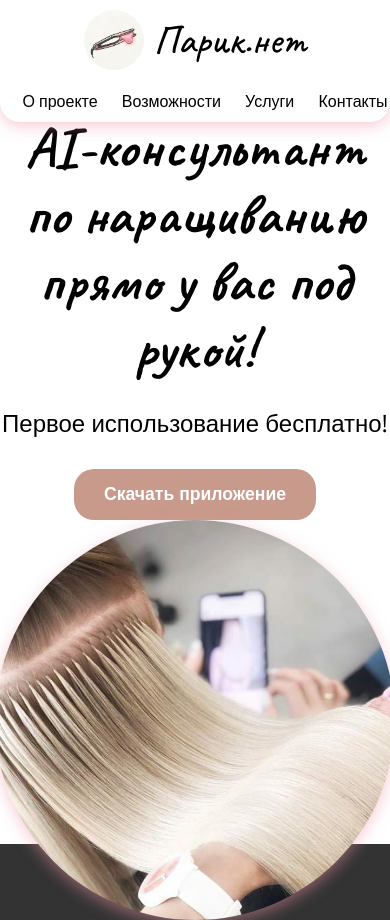
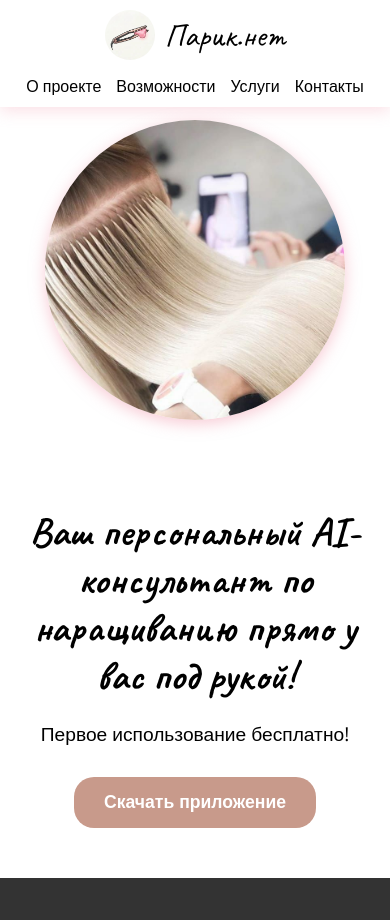
Before and after one commit to rise171/lending_startup, a plain HTML site: page index.html in a window 390 px wide. Shown: the top 920 px of the page. Drawn offline with nearby package versions, Linux system fonts and the light colour scheme.

Commit message:
update design

```diff
--- a/index.html
+++ b/index.html
@@ -9,9 +9,14 @@
     <link href="https://fonts.googleapis.com/css2?family=Caveat:wght@400..700&family=Open+Sans:ital,wght@0,300..800;1,300..800&display=swap" rel="stylesheet">
     <title>Парик.нет - Без парика проще</title>
     <style>
+        * {
+            box-sizing: border-box;
+        }
+
         body {
-            margin: 0px;
+            margin: 0;
             font-family: 'Open Sans', sans-serif;
+            overflow-x: hidden;
         }
 
         header {
@@ -21,53 +26,63 @@
             width: 100%;
             z-index: 1000;
             background: white;
+            padding: 10px 20px;
+            box-shadow: 0 4px 15px rgba(241, 151, 171, 0.3);
+        }
+
+        nav {
+            display: flex;
+            align-items: center;
+            justify-content: space-between;
+            max-width: 1200px;
+            margin: 0 auto;
         }
 
         .logo-block {
             display: flex;
             align-items: center;
+            text-decoration: none;
         }
 
         .logo-block a {
-            margin-left: 10px;
             color: black;
             text-decoration: none;
-            font-size: 2.5rem;
+            font-size: 2rem;
             font-family: 'Caveat', cursive;
+            margin-left: 10px;
         }
 
         .logo-image {
-            width: 60px;
-            height: 60px;
+            width: 50px;
+            height: 50px;
             border-radius: 50%;
             object-fit: cover;
         }
 
-        nav {
+        .nav-links {
             display: flex;
-            width: 100vw;
-            margin: 0 auto;
-            padding: 10px 0;
-            box-shadow: 0 4px 15px rgba(241, 151, 171, 0.5);
-            align-items: center;
-            justify-content: space-around;
-            border-radius: 0 0 20px 20px;
-            background-color: white;
+            gap: 20px;
         }
 
-        nav a {
+        .nav-links a {
             text-decoration: none;
             color: black;
             font-size: 1rem;
             font-weight: 500;
-            margin-left: 20px;
+            transition: color 0.3s;
+        }
+
+        .nav-links a:hover {
+            color: #C89A8B;
         }
 
         .doing-sector {
             display: flex;
             align-items: center;
-            justify-content: space-around;
-            height: 100vh;
+            justify-content: center;
+            min-height: 100vh;
+            padding: 100px 5% 50px;
+            gap: 50px;
         }
 
         .doing-image {
@@ -119,7 +134,7 @@
             background-color: #333333;
             color: white;
             text-align: center;
-            height: 80vh;
+            min-height: 80vh;
         }
 
         .about-project h1 {
@@ -146,13 +161,14 @@
             font-family: 'Caveat', cursive;
             font-size: 3rem;
             color: #333;
+            margin-bottom: 40px;
         }
 
         .cards-container {
             display: grid;
-            grid-template-columns: repeat(auto-fit, minmax(350px, 1fr));
+            grid-template-columns: repeat(auto-fit, minmax(300px, 1fr));
             gap: 30px;
-            max-width: 1000px;
+            max-width: 1200px;
             margin: 0 auto;
         }
 
@@ -163,7 +179,7 @@
             padding: 30px;
             background: white;
             border-radius: 20px;
-            box-shadow: 0 4px 15px rgba(241, 151, 171, 0.5);
+            box-shadow: 0 4px 15px rgba(241, 151, 171, 0.3);
             text-align: left;
         }
 
@@ -184,14 +200,13 @@
         }
 
         .services {
-            height: 100vh;
+            min-height: 100vh;
             background-color: #333333;
             display: flex;
             flex-direction: column;
             align-items: center;
             justify-content: center;
-            padding: 0 20px;
-            box-sizing: border-box;
+            padding: 80px 20px;
         }
 
         .services h1 {
@@ -212,9 +227,9 @@
 
         .pricing-container {
             display: flex;
-            flex-direction: row;
-            justify-content: space-around;
-            gap: 50px;
+            flex-wrap: wrap;
+            justify-content: center;
+            gap: 30px;
             width: 100%;
             max-width: 900px;
         }
@@ -269,17 +284,20 @@
         }
 
         .contacts {
-            padding: 130px 0px;
+            padding: 80px 20px;
             background-color: #fff;
+            min-height: 100vh;
+            display: flex;
+            align-items: center;
         }
 
         .contacts-wrapper {
-            height: 100vh;
             display: grid;
             grid-template-columns: 1fr 1fr;
             gap: 60px;
             max-width: 1000px;
             margin: 0 auto;
+            width: 100%;
             align-items: start;
         }
 
@@ -357,7 +375,6 @@
             font-size: 1rem;
             font-family: 'Open Sans', sans-serif;
             transition: border-color 0.3s;
-            box-sizing: border-box;
         }
 
         .form-group input:focus,
@@ -385,35 +402,53 @@
             transform: translateY(-2px);
         }
 
-        @media (max-width: 768px) {
+        @media (max-width: 900px) {
+            .doing-sector {
+                flex-direction: column-reverse;
+                text-align: center;
+                padding-top: 120px;
+            }
+
+            .doing-image {
+                width: 300px;
+                height: 300px;
+            }
+
             .contacts-wrapper {
                 grid-template-columns: 1fr;
                 gap: 40px;
             }
+        }
+
+        @media (max-width: 768px) {
+            nav {
+                flex-direction: column;
+                gap: 15px;
+            }
+
+            .nav-links {
+                flex-wrap: wrap;
+                justify-content: center;
+                gap: 15px;
+            }
+
+            .utp-text h1 {
+                font-size: 2.5rem;
+            }
+
+            .utp-text p {
+                font-size: 1.2rem;
+            }
+
+            .about-project h1,
+            .plus h1,
+            .services h1,
+            .contacts-info h1 {
+                font-size: 2.5rem;
+            }
 
             .contacts-form {
                 padding: 25px;
-            }
-        }
-
-        @media (max-width: 768px) {
-            .doing-sector {
-                flex-direction: column;
-                text-align: center;
-            }
-
-            nav {
-                flex-direction: column;
-                gap: 10px;
-            }
-
-            .logo-block {
-                margin-bottom: 10px;
-            }
-
-            .pricing-container {
-                flex-direction: column;
-                align-items: center;
             }
 
             .card-services {
@@ -429,7 +464,7 @@
                 <img src="./image.png" alt="logo" class="logo-image">
                 <a href="#doing">Парик.нет</a>
             </div>
-            <div>
+            <div class="nav-links">
                 <a href="#about-project">О проекте</a>
                 <a href="#plus">Возможности</a>
                 <a href="#services">Услуги</a>
@@ -499,6 +534,7 @@
             </div>
         </div>
     </section>
+
     <section id="contacts" class="contacts">
         <div class="contacts-wrapper">
             <div class="contacts-info">
```
